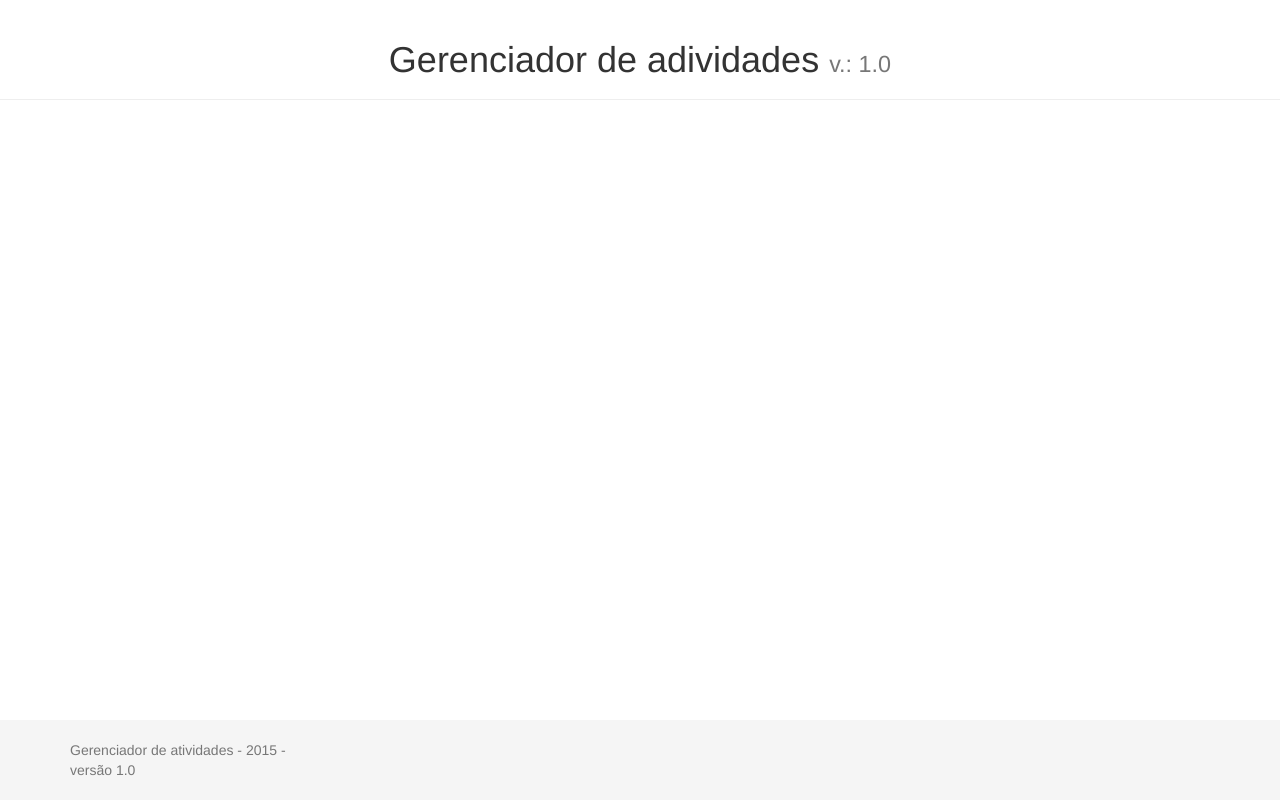
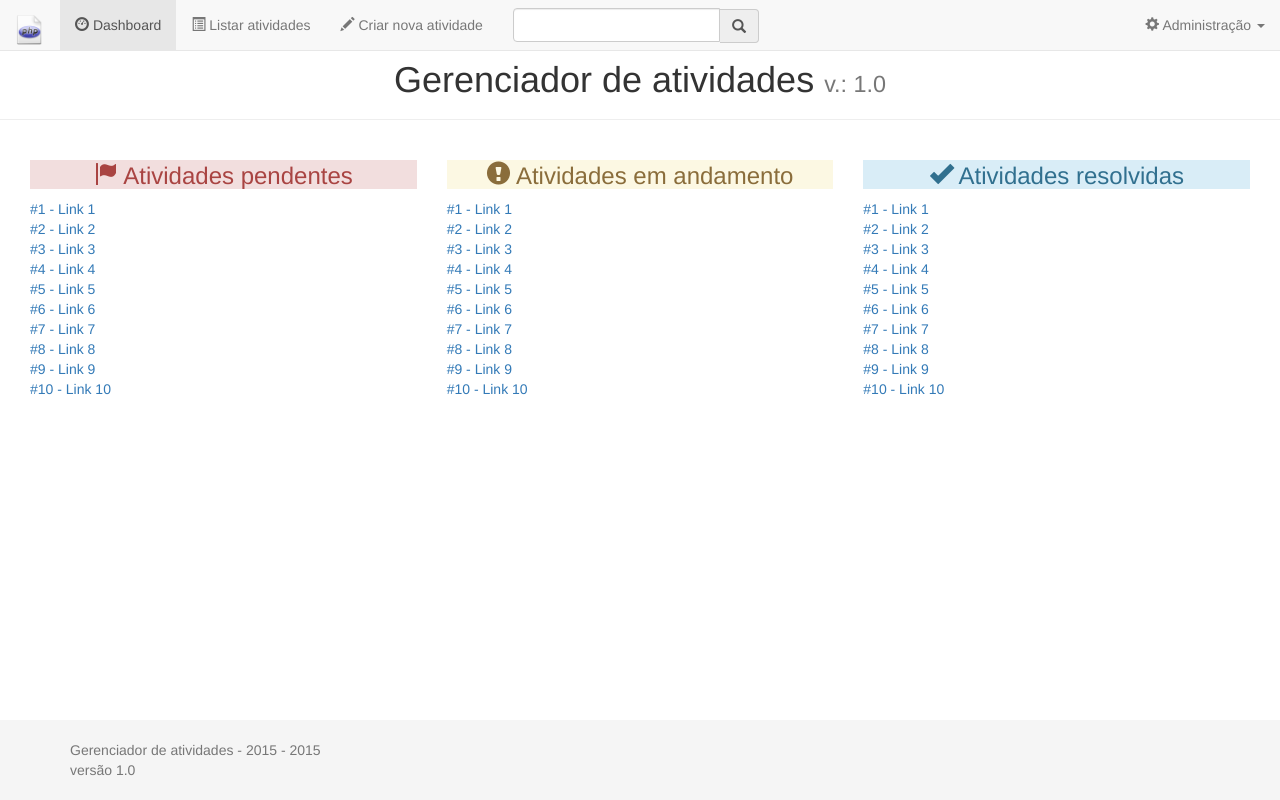
Before and after one commit to calcio/CursoPHPBasico, a PHP site: page /chamados/public/base-index.html in a window 1280 px wide. Run offline with PHP 8.4, Linux system fonts and the light colour scheme; data that the repository does not hold is empty; some libraries are stand-ins or nearby versions.

Commit message:
Criação da interface do dashboard do projeto final

```diff
--- a/chamados/config/constants.php
+++ b/chamados/config/constants.php
@@ -2,5 +2,6 @@
 define('SITE_TITLE', 'Sistema de gerenciador de atividades');
 define('SUBTITLE', 'Gerenciador de atividades');
 define('VERSION', 'v.: 1.0');
-define('BASE_PAHT', dirname(__FILE__));
 define('DS', DIRECTORY_SEPARATOR);
+$dir = explode('/config', dirname(__FILE__));
+define('BASE_PATH', $dir[0] . DS);
--- a/chamados/public/base-index.html
+++ b/chamados/public/base-index.html
@@ -10,24 +10,122 @@
     <link rel="stylesheet" href="assets/css/styles.css">
     <link rel="stylesheet" href="assets/css/sticky-footer.css">
     <script src="assets/js/bootstrap.min.js"></script>
-    <script src="assets/js/jquery.min.js"></script>
+    <script src="assets/js/jquery-2.1.4.min.js"></script>
     <title>Sistema de cadastro de atividades</title>
 </head>
 <body>
     <head>
+        <nav class="navbar navbar-default navbar-fixed-top">
+            <div class="container-fluid">
+                <!-- Brand and toggle get grouped for better mobile display -->
+                <div class="navbar-header">
+                    <button type="button" class="navbar-toggle collapsed" data-toggle="collapse" data-target="#bs-example-navbar-collapse-1" aria-expanded="false">
+                    <span class="sr-only">Toggle navigation</span>
+                    <span class="icon-bar"></span>
+                    <span class="icon-bar"></span>
+                    <span class="icon-bar"></span>
+                    </button>
+                    <a class="navbar-brand" href="#">
+                    <img src="assets/img/php.ico" width="30px">
+                    </a>
+                </div>
+
+                <!-- Collect the nav links, forms, and other content for toggling -->
+                <div class="collapse navbar-collapse" id="bs-example-navbar-collapse-1">
+                    <ul class="nav navbar-nav">
+                        <li class="active"><a hreh="#"><span class="glyphicon glyphicon-dashboard"></span>  Dashboard</a></li>
+                        <li><a href="#"><span class="glyphicon glyphicon-list-alt"></span> Listar atividades</a></li>
+                        <li><a href="#"><span class="glyphicon glyphicon-pencil"></span> Criar nova atividade</a></li>
+                    </ul>
+                    <form class="navbar-form navbar-left" role="search" method="post" action="#">
+                    <div class="form-group">
+                    <div class="input-group">
+                        <input type="text" class="form-control" id="buscar" name="buscar">
+                        <span class="input-group-addon glyphicon glyphicon-search"></span>
+                    </div>
+                </div>
+
+                </form>
+                <ul class="nav navbar-nav navbar-right">
+                    <li class="dropdown">
+                        <a href="#" class="dropdown-toggle" data-toggle="dropdown" role="button" aria-haspopup="true" aria-expanded="false"><span class="glyphicon glyphicon-cog"></span> Administração <span class="caret"></span></a>
+                        <ul class="dropdown-menu">
+                            <li><a href="#">Usuários</a></li>
+                            <li><a href="#">Setores</a></li>
+                            <li><a href="#">Status</a></li>
+                            <li role="separator" class="divider">Setores</li>
+                            <li><a href="#">Separated link</a></li>
+                        </ul>
+                    </li>
+                </ul>
+                </div><!-- /.navbar-collapse -->
+            </div><!-- /.container-fluid -->
+        </nav><br />
         <div class="page-header text-center">
-            <h1>Gerenciador de adividades <small>v.: 1.0</small></h1>
+            <h1>Gerenciador de atividades <small>v.: 1.0</small></h1>
         </div>
     </head>
 
     <main>
-        <div class="container-fluid"></div>
+        <div class="container-fluid">
+        <div class="row-fluid">
+            <div class="col-sm-12 col-md-4 col-lg-4">
+                <h3 class="alert-danger text-center"><span class="glyphicon glyphicon-flag"></span> Atividades pendentes</h3>
+                <ul class="list-unstyled">
+                    <li><a href="#">#1 - Link 1</a></li>
+                    <li><a href="#">#2 - Link 2</a></li>
+                    <li><a href="#">#3 - Link 3</a></li>
+                    <li><a href="#">#4 - Link 4</a></li>
+                    <li><a href="#">#5 - Link 5</a></li>
+                    <li><a href="#">#6 - Link 6</a></li>
+                    <li><a href="#">#7 - Link 7</a></li>
+                    <li><a href="#">#8 - Link 8</a></li>
+                    <li><a href="#">#9 - Link 9</a></li>
+                    <li><a href="#">#10 - Link 10</a></li>
+                </ul>
+            </div>
+
+            <div class="col-sm-12 col-md-4 col-lg-4">
+                <h3 class="alert-warning text-center"><span class="glyphicon glyphicon-exclamation-sign"></span> Atividades em andamento</h3>
+                <ul class="list-unstyled">
+                    <li><a href="#">#1 - Link 1</a></li>
+                    <li><a href="#">#2 - Link 2</a></li>
+                    <li><a href="#">#3 - Link 3</a></li>
+                    <li><a href="#">#4 - Link 4</a></li>
+                    <li><a href="#">#5 - Link 5</a></li>
+                    <li><a href="#">#6 - Link 6</a></li>
+                    <li><a href="#">#7 - Link 7</a></li>
+                    <li><a href="#">#8 - Link 8</a></li>
+                    <li><a href="#">#9 - Link 9</a></li>
+                    <li><a href="#">#10 - Link 10</a></li>
+                </ul>
+
+            </div>
+
+            <div class="col-sm-12 col-md-4 col-lg-4">
+                <h3 class="alert-info text-center"><span class="glyphicon glyphicon-ok"></span> Atividades resolvidas</h3>
+                <ul class="list-unstyled">
+                    <li><a href="#">#1 - Link 1</a></li>
+                    <li><a href="#">#2 - Link 2</a></li>
+                    <li><a href="#">#3 - Link 3</a></li>
+                    <li><a href="#">#4 - Link 4</a></li>
+                    <li><a href="#">#5 - Link 5</a></li>
+                    <li><a href="#">#6 - Link 6</a></li>
+                    <li><a href="#">#7 - Link 7</a></li>
+                    <li><a href="#">#8 - Link 8</a></li>
+                    <li><a href="#">#9 - Link 9</a></li>
+                    <li><a href="#">#10 - Link 10</a></li>
+                </ul>
+
+            </div>
+        </div>
+	</div>
     </main>
 
     <footer class="footer">
         <div class="container">
             <p class="text-muted">
-                Gerenciador de atividades - 2015 - <?= date('d/m/Y'); ?>
+                Gerenciador de atividades - 2015 - 2015
                 <br />versão 1.0
             </p>
         </div>
--- a/chamados/public/template/footer.php
+++ b/chamados/public/template/footer.php
@@ -6,8 +6,8 @@
             </p>
         </div>
     </footer>
+    <script src="assets/js/jquery-2.1.4.min.js"></script>
+    <script src="assets/js/bootstrap.min.js"></script>
 </body>
 </html>
-<script src="assets/js/bootstrap.min.js"></script>
-<script src="assets/js/jquery.min.js"></script>
 <?php dbClose($connection);
--- a/chamados/src/connection.php
+++ b/chamados/src/connection.php
@@ -1,5 +1,5 @@
 <?php
-require_once BASE_PAHT . DS . '../config/database.php';
+require_once BASE_PATH . DS . 'config/database.php';
 
 //connection set
 //open db connection
```
Also changed, not shown: chamados/public/dasboard.php (+54 -0 lines), chamados/public/template/header.php (+51 -3 lines).
